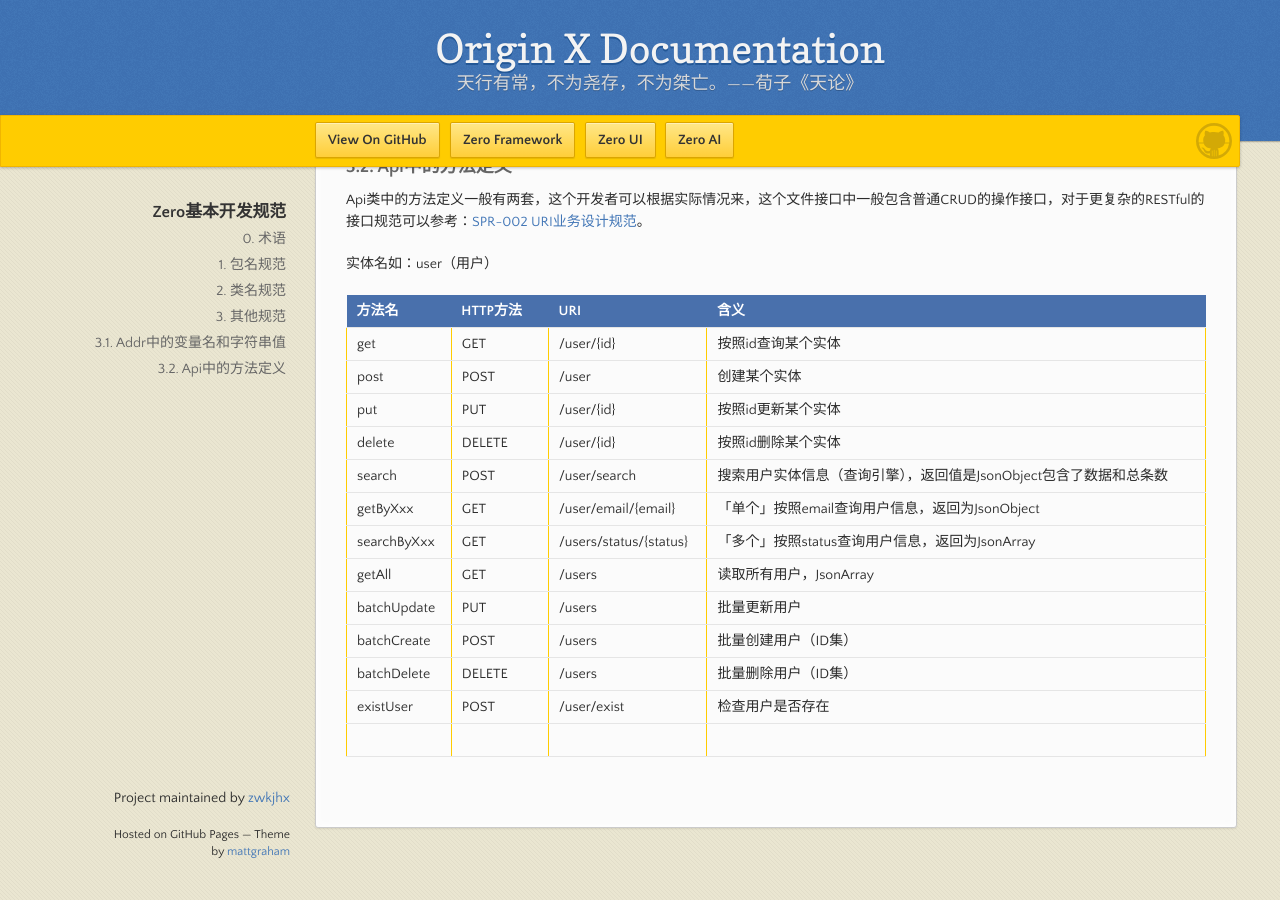
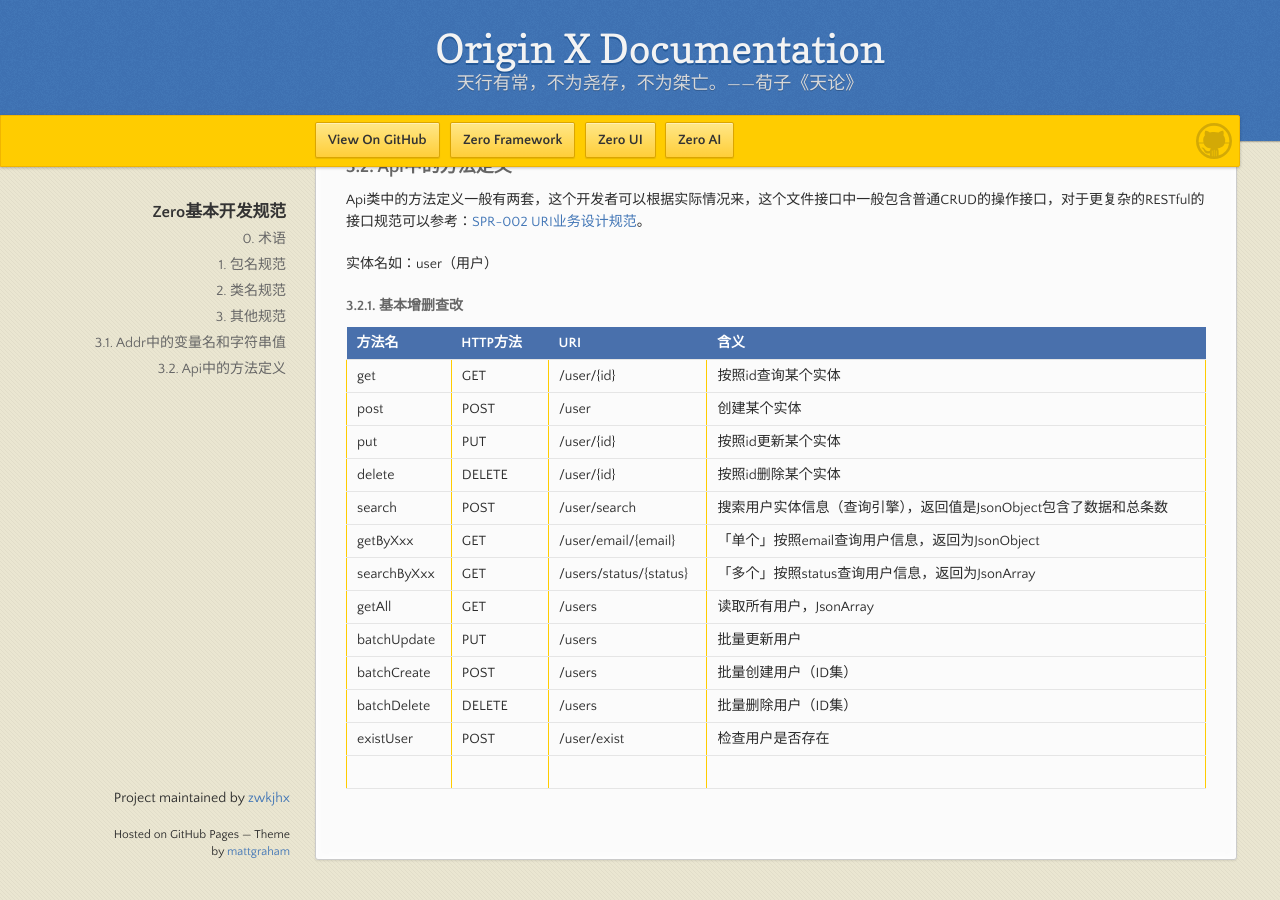
Before and after one commit to zwkjhx/ox-doc, a Jekyll site: the page built from specification/1-zerogui-fan/spc-001-zeroji-ben-kai-fa-gui-fan.md, in a window 1280 px wide and 900 px high, scrolled down 1837 px. Built offline with Jekyll 4.4.1, drawn with Linux system fonts in a browser that asks for light colours; our own code applies the rules of GitHub Pages for plain Markdown files; before the commit the page ends 2705 px from its top, so only the background shows below that.

Commit message:
Updates specification/1-zerogui-fan/spc-001-zeroji-ben-kai-fa-gui-fan.md
Auto commit by GitBook Editor

```diff
--- a/specification/1-zerogui-fan/spc-001-zeroji-ben-kai-fa-gui-fan.md
+++ b/specification/1-zerogui-fan/spc-001-zeroji-ben-kai-fa-gui-fan.md
@@ -62,6 +62,8 @@
 
 实体名如：user（用户）
 
+#### 3.2.1. 基本增删查改
+
 | 方法名 | HTTP方法 | URI | 含义 |
 | :--- | :--- | :--- | :--- |
 | get | GET | /user/{id} | 按照id查询某个实体 |
```
